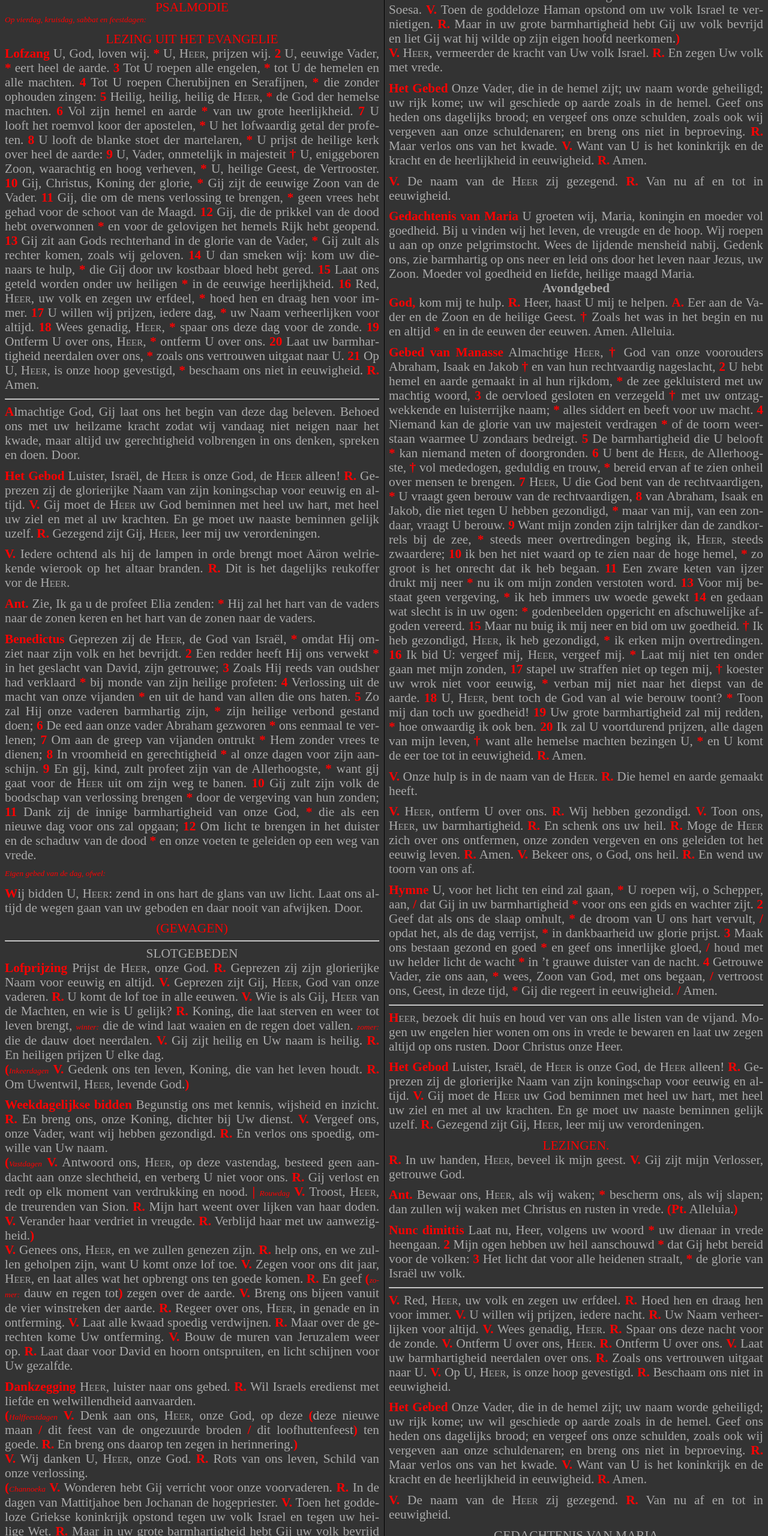
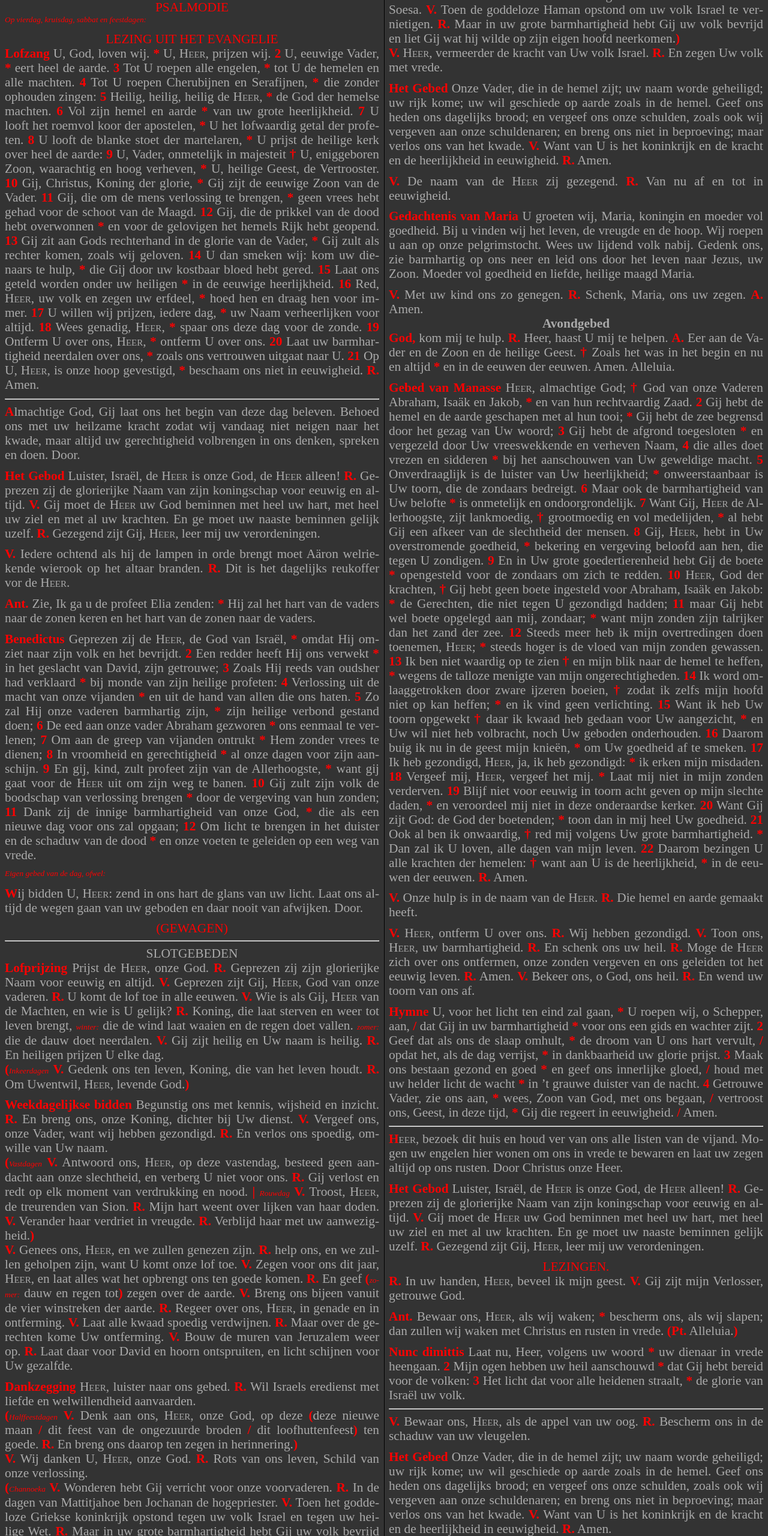
Before and after one commit to thysia-zosa/thysia-zosa.github.io, a plain HTML site: page diensten.html in a window 1280 px wide. Shown: the part 2120-4680 px from the top of the page at 60% size. Drawn offline with Linux system fonts and the light colour scheme.

Commit message:
neem andere vertaling voor manasse

```diff
--- a/diensten.html
+++ b/diensten.html
@@ -263,7 +263,7 @@
         color: red;
       }
 
-      @media only screen and (max-width: 600px) {
+      @media only screen and (max-width: 800px) {
         section {
           column-count: 1;
         }
@@ -1855,9 +1855,7 @@
 
         <p>
           <b>Het Gebed</b>
-          Onze Vader, die in de hemel zijt; uw naam worde geheiligd; uw rijk kome; uw wil geschiede op aarde zoals in de hemel. Geef ons heden ons dagelijks brood; en vergeef ons onze schulden, zoals ook wij vergeven aan onze schuldenaren; en breng ons niet in beproeving.
-          <b>R.</b>
-          Maar verlos ons van het kwade.
+          Onze Vader, die in de hemel zijt; uw naam worde geheiligd; uw rijk kome; uw wil geschiede op aarde zoals in de hemel. Geef ons heden ons dagelijks brood; en vergeef ons onze schulden, zoals ook wij vergeven aan onze schuldenaren; en breng ons niet in beproevin; maar verlos ons van het kwade.
           <b>V.</b>
           Want van U is het koninkrijk en de kracht en de heerlijkheid in eeuwigheid.
           <b>R.</b>
@@ -1880,6 +1878,15 @@
           gij, glorierijke en gezegende Maagd.
         </p>
 
+        <p>
+          <b>V.</b>
+          Met uw kind ons zo genegen.
+          <b>R.</b>
+          Schenk, Maria, ons uw zegen.
+          <b>A.</b>
+          Amen.
+        </p>
+
       </div>
 
       <div class="middag">
@@ -2129,9 +2136,7 @@
 
         <p>
           <b>Het Gebed</b>
-          Onze Vader, die in de hemel zijt; uw naam worde geheiligd; uw rijk kome; uw wil geschiede op aarde zoals in de hemel. Geef ons heden ons dagelijks brood; en vergeef ons onze schulden, zoals ook wij vergeven aan onze schuldenaren; en breng ons niet in beproeving.
-          <b>R.</b>
-          Maar verlos ons van het kwade.
+          Onze Vader, die in de hemel zijt; uw naam worde geheiligd; uw rijk kome; uw wil geschiede op aarde zoals in de hemel. Geef ons heden ons dagelijks brood; en vergeef ons onze schulden, zoals ook wij vergeven aan onze schuldenaren; en breng ons niet in beproeving; maar verlos ons van het kwade.
           <b>V.</b>
           Want van U is het koninkrijk en de kracht en de heerlijkheid in eeuwigheid.
           <b>R.</b>
@@ -2150,12 +2155,21 @@
           U groeten wij, Maria, koningin en moeder vol goedheid.
           Bij u vinden wij het leven, de vreugde en de hoop.
           Wij roepen u aan op onze pelgrimstocht.
-          Wees de lijdende mensheid nabij.
+          Wees uw lijdend volk nabij.
           Gedenk ons, zie barmhartig op ons neer
           en leid ons door het leven naar Jezus, uw Zoon.
           Moeder vol goedheid en liefde, heilige maagd Maria.
         </p>
 
+        <p>
+          <b>V.</b>
+          Met uw kind ons zo genegen.
+          <b>R.</b>
+          Schenk, Maria, ons uw zegen.
+          <b>A.</b>
+          Amen.
+        </p>
+
       </div>
 
       <div class="avond">
@@ -2175,93 +2189,109 @@
 
         <p>
           <b>Gebed van Manasse</b>
-          Almachtige <span class="smallCaps">Heer</span>,
-          <b>†</b>
-          God van onze voorouders Abraham, Isaak en Jakob
-          <b>†</b>
-          en van hun rechtvaardig nageslacht,
+          <span class="smallCaps">Heer</span>, almachtige God;
+          <b>†</b>
+          God van onze Vaderen Abraham, Isaäk en Jakob,
+          <b>*</b>
+          en van hun rechtvaardig Zaad.
           <b>2</b>
-          U hebt hemel en aarde gemaakt in al hun rijkdom,
-          <b>*</b>
-          de zee gekluisterd met uw machtig woord,
+          Gij hebt de hemel en de aarde geschapen met al hun tooi;
+          <b>*</b>
+          Gij hebt de zee begrensd door het gezag van Uw woord;
           <b>3</b>
-          de oervloed gesloten en verzegeld
-          <b>†</b>
-          met uw ontzagwekkende en luisterrijke naam;
-          <b>*</b>
-          alles siddert en beeft voor uw macht.
+          Gij hebt de afgrond toegesloten
+          <b>*</b>
+          en vergezeld door Uw vreeswekkende en verheven Naam,
           <b>4</b>
-          Niemand kan de glorie van uw majesteit verdragen
-          <b>*</b>
-          of de toorn weerstaan waarmee U zondaars bedreigt.
+          die alles doet vrezen en sidderen
+          <b>*</b>
+          bij het aanschouwen van Uw geweldige macht.
           <b>5</b>
-          De barmhartigheid die U belooft
-          <b>*</b>
-          kan niemand meten of doorgronden.
+          Onverdraaglijk is de luister van Uw heerlijkheid;
+          <b>*</b>
+          onweerstaanbaar is Uw toorn, die de zondaars bedreigt.
           <b>6</b>
-          U bent de <span class="smallCaps">Heer</span>, de Allerhoogste,
-          <b>†</b>
-          vol mededogen, geduldig en trouw,
-          <b>*</b>
-          bereid ervan af te zien onheil over mensen te brengen.
+          Maar ook de barmhartigheid van Uw belofte
+          <b>*</b>
+          is onmetelijk en ondoorgrondelijk.
           <b>7</b>
-          <span class="smallCaps">Heer</span>, U die God bent van de rechtvaardigen,
-          <b>*</b>
-          U vraagt geen berouw van de rechtvaardigen,
+          Want Gij, <span class="smallCaps">Heer</span> de Allerhoogste, zijt lankmoedig,
+          <b>†</b>
+          grootmoedig en vol medelijden,
+          <b>*</b>
+          al hebt Gij een afkeer van de slechtheid der mensen.
           <b>8</b>
-          van Abraham, Isaak en Jakob, die niet tegen U hebben gezondigd,
-          <b>*</b>
-          maar van mij, van een zondaar, vraagt U berouw.
+          Gij, <span class="smallCaps">Heer</span>, hebt in Uw overstromende goedheid,
+          <b>*</b>
+          bekering en vergeving beloofd aan hen, die tegen U zondigen.
           <b>9</b>
-          Want mijn zonden zijn talrijker dan de zandkorrels bij de zee,
-          <b>*</b>
-          steeds meer overtredingen beging ik, <span class="smallCaps">Heer</span>, steeds zwaardere;
+          En in Uw grote goedertierenheid hebt Gij de boete
+          <b>*</b>
+          opengesteld voor de zondaars om zich te redden.
           <b>10</b>
-          ik ben het niet waard op te zien naar de hoge hemel,
-          <b>*</b>
-          zo groot is het onrecht dat ik heb begaan.
+          <span class="smallCaps">Heer</span>, God der krachten,
+          <b>†</b>
+          Gij hebt geen boete ingesteld voor Abraham, Isaäk en Jakob:
+          <b>*</b>
+          de Gerechten, die niet tegen U gezondigd hadden;
           <b>11</b>
-          Een zware keten van ijzer drukt mij neer
-          <b>*</b>
-          nu ik om mijn zonden verstoten word.
+          maar Gij hebt wel boete opgelegd aan mij, zondaar;
+          <b>*</b>
+          want mijn zonden zijn talrijker dan het zand der zee.
+          <b>12</b>
+          Steeds meer heb ik mijn overtredingen doen toenemen, <span class="smallCaps">Heer</span>;
+          <b>*</b>
+          steeds hoger is de vloed van mijn zonden gewassen.
           <b>13</b>
-          Voor mij bestaat geen vergeving,
-          <b>*</b>
-          ik heb immers uw woede gewekt
+          Ik ben niet waardig op te zien
+          <b>†</b>
+          en mijn blik naar de hemel te heffen,
+          <b>*</b>
+          wegens de talloze menigte van mijn ongerechtigheden.
           <b>14</b>
-          en gedaan wat slecht is in uw ogen:
-          <b>*</b>
-          godenbeelden opgericht en afschuwelijke afgoden vereerd.
+          Ik word omlaaggetrokken door zware ijzeren boeien,
+          <b>†</b>
+          zodat ik zelfs mijn hoofd niet op kan heffen;
+          <b>*</b>
+          en ik vind geen verlichting.
           <b>15</b>
-          Maar nu buig ik mij neer en bid om uw goedheid.
-          <b>†</b>
-          Ik heb gezondigd, <span class="smallCaps">Heer</span>, ik heb gezondigd,
-          <b>*</b>
-          ik erken mijn overtredingen.
+          Want ik heb Uw toorn opgewekt
+          <b>†</b>
+          daar ik kwaad heb gedaan voor Uw aangezicht,
+          <b>*</b>
+          en Uw wil niet heb volbracht, noch Uw geboden onderhouden.
           <b>16</b>
-          Ik bid U: vergeef mij, <span class="smallCaps">Heer</span>, vergeef mij.
-          <b>*</b>
-          Laat mij niet ten onder gaan met mijn zonden,
+          Daarom buig ik nu in de geest mijn knieën,
+          <b>*</b>
+          om Uw goedheid af te smeken.
           <b>17</b>
-          stapel uw straffen niet op tegen mij,
-          <b>†</b>
-          koester uw wrok niet voor eeuwig,
-          <b>*</b>
-          verban mij niet naar het diepst van de aarde.
+          Ik heb gezondigd, <span class="smallCaps">Heer</span>, ja, ik heb gezondigd:
+          <b>*</b>
+          ik erken mijn misdaden.
           <b>18</b>
-          U, <span class="smallCaps">Heer</span>, bent toch de God van al wie berouw toont?
-          <b>*</b>
-          Toon mij dan toch uw goedheid!
+          Vergeef mij, <span class="smallCaps">Heer</span>, vergeef het mij.
+          <b>*</b>
+          Laat mij niet in mijn zonden verderven.
           <b>19</b>
-          Uw grote barmhartigheid zal mij redden,
-          <b>*</b>
-          hoe onwaardig ik ook ben.
+          Blijf niet voor eeuwig in toorn acht geven op mijn slechte daden,
+          <b>*</b>
+          en veroordeel mij niet in deze onderaardse kerker.
           <b>20</b>
-          Ik zal U voortdurend prijzen, alle dagen van mijn leven,
-          <b>†</b>
-          want alle hemelse machten bezingen U,
-          <b>*</b>
-          en U komt de eer toe tot in eeuwigheid.
+          Want Gij zijt God: de God der boetenden;
+          <b>*</b>
+          toon dan in mij heel Uw goedheid.
+          <b>21</b>
+          Ook al ben ik onwaardig,
+          <b>†</b>
+          red mij volgens Uw grote barmhartigheid.
+          <b>*</b>
+          Dan zal ik U loven, alle dagen van mijn leven.
+          <b>22</b>
+          Daarom bezingen U alle krachten der hemelen:
+          <b>†</b>
+          want aan U is de heerlijkheid,
+          <b>*</b>
+          in de eeuwen der eeuwen.
           <b>R.</b>
           Amen.
         </p>
@@ -2383,36 +2413,14 @@
 
         <p>
           <b>V.</b>
-          Red, <span class="smallCaps">Heer</span>, uw volk en zegen uw erfdeel.
-          <b>R.</b>
-          Hoed hen en draag hen voor immer.
-          <b>V.</b>
-          U willen wij prijzen, iedere nacht.
-          <b>R.</b>
-          Uw Naam verheerlijken voor altijd.
-          <b>V.</b>
-          Wees genadig, <span class="smallCaps">Heer</span>.
-          <b>R.</b>
-          Spaar ons deze nacht voor de zonde.
-          <b>V.</b>
-          Ontferm U over ons, <span class="smallCaps">Heer</span>.
-          <b>R.</b>
-          Ontferm U over ons.
-          <b>V.</b>
-          Laat uw barmhartigheid neerdalen over ons.
-          <b>R.</b>
-          Zoals ons vertrouwen uitgaat naar U.
-          <b>V.</b>
-          Op U, <span class="smallCaps">Heer</span>, is onze hoop gevestigd.
-          <b>R.</b>
-          Beschaam ons niet in eeuwigheid.
+          Bewaar ons, <span class="smallCaps">Heer</span>, als de appel van uw oog.
+          <b>R.</b>
+          Bescherm ons in de schaduw van uw vleugelen.
         </p>
 
         <p>
           <b>Het Gebed</b>
-          Onze Vader, die in de hemel zijt; uw naam worde geheiligd; uw rijk kome; uw wil geschiede op aarde zoals in de hemel. Geef ons heden ons dagelijks brood; en vergeef ons onze schulden, zoals ook wij vergeven aan onze schuldenaren; en breng ons niet in beproeving.
-          <b>R.</b>
-          Maar verlos ons van het kwade.
+          Onze Vader, die in de hemel zijt; uw naam worde geheiligd; uw rijk kome; uw wil geschiede op aarde zoals in de hemel. Geef ons heden ons dagelijks brood; en vergeef ons onze schulden, zoals ook wij vergeven aan onze schuldenaren; en breng ons niet in beproeving; maar verlos ons van het kwade.
           <b>V.</b>
           Want van U is het koninkrijk en de kracht en de heerlijkheid in eeuwigheid.
           <b>R.</b>
@@ -2460,7 +2468,7 @@
         </p>
 
         <p>
-          <b>Na Pinksteren</b>
+          <b>Na het Wekenfeest</b>
           Wees gegroet, koningin, moeder van barmhartigheid;
           ons leven, onze vreugde en onze hoop, wees gegroet.
           Tot u roepen wij, ballingen, kinderen van Eva;
@@ -2471,6 +2479,15 @@
           Jezus, de gezegende vrucht van uw schoot.
           O goedertieren, o liefdevolle,
           o zoete maagd Maria.
+        </p>
+
+        <p>
+          <b>V.</b>
+          Met uw kind ons zo genegen.
+          <b>R.</b>
+          Schenk, Maria, ons uw zegen.
+          <b>A.</b>
+          Amen.
         </p>
 
       </div>
```
Lines whose indentation alone changed are shown as unchanged.
